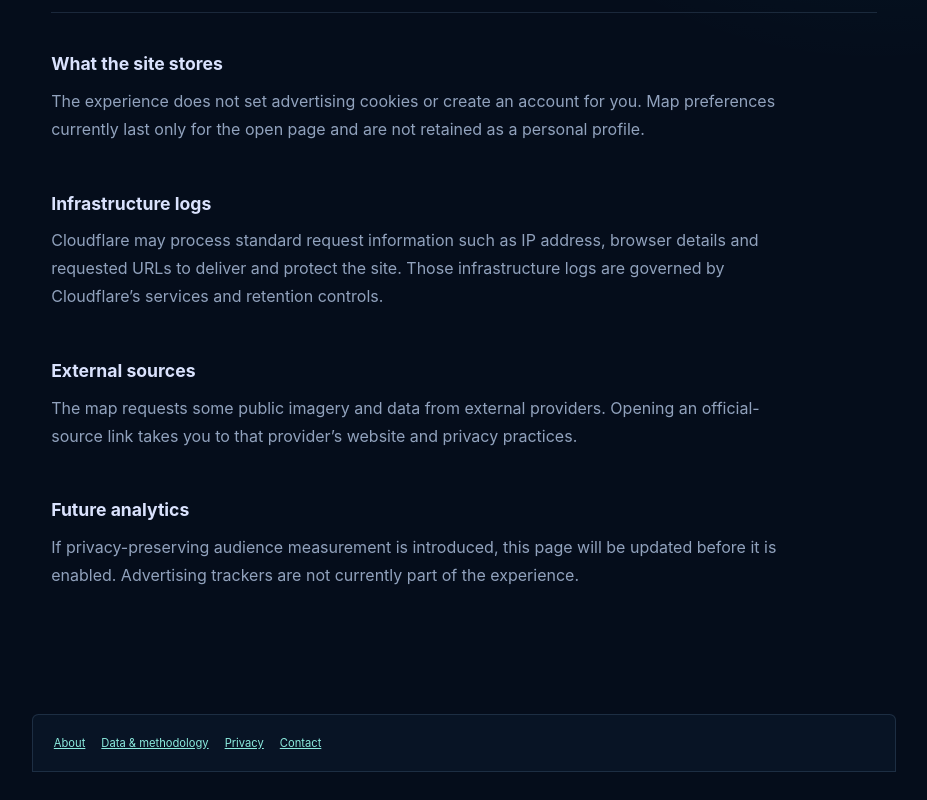
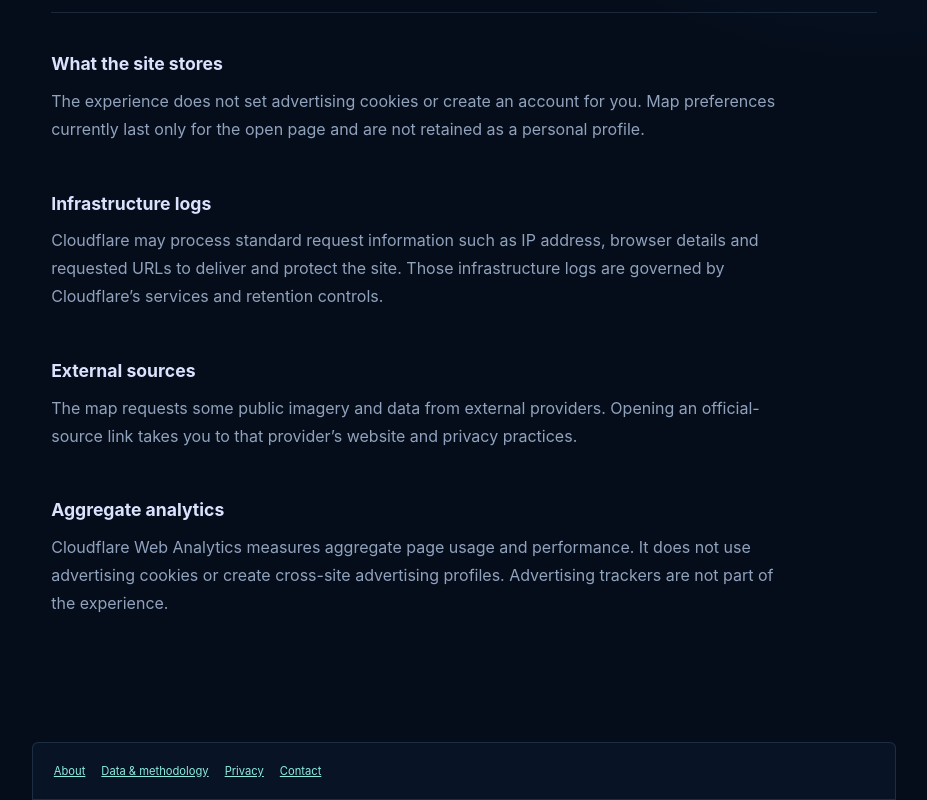
Before and after one commit to koya-illek/a-day-in-ireland, a Next.js app: page /privacy in a window 1280 px wide. Shown: the part 516-1316 px from the top of the page, without its empty margins (176-1103 px from the left). Before the commit the page ends 1288 px from the top, so only its background shows below. Built offline with nearby package versions, Linux system fonts and the light colour scheme.

Commit message:
Document aggregate web analytics

```diff
--- a/app/privacy/page.tsx
+++ b/app/privacy/page.tsx
@@ -27,8 +27,8 @@ export default function PrivacyPage() {
         <p>The map requests some public imagery and data from external providers. Opening an official-source link takes you to that provider’s website and privacy practices.</p>
       </section>
       <section>
-        <h2>Future analytics</h2>
-        <p>If privacy-preserving audience measurement is introduced, this page will be updated before it is enabled. Advertising trackers are not currently part of the experience.</p>
+        <h2>Aggregate analytics</h2>
+        <p>Cloudflare Web Analytics measures aggregate page usage and performance. It does not use advertising cookies or create cross-site advertising profiles. Advertising trackers are not part of the experience.</p>
       </section>
     </InfoPage>
   );
```
